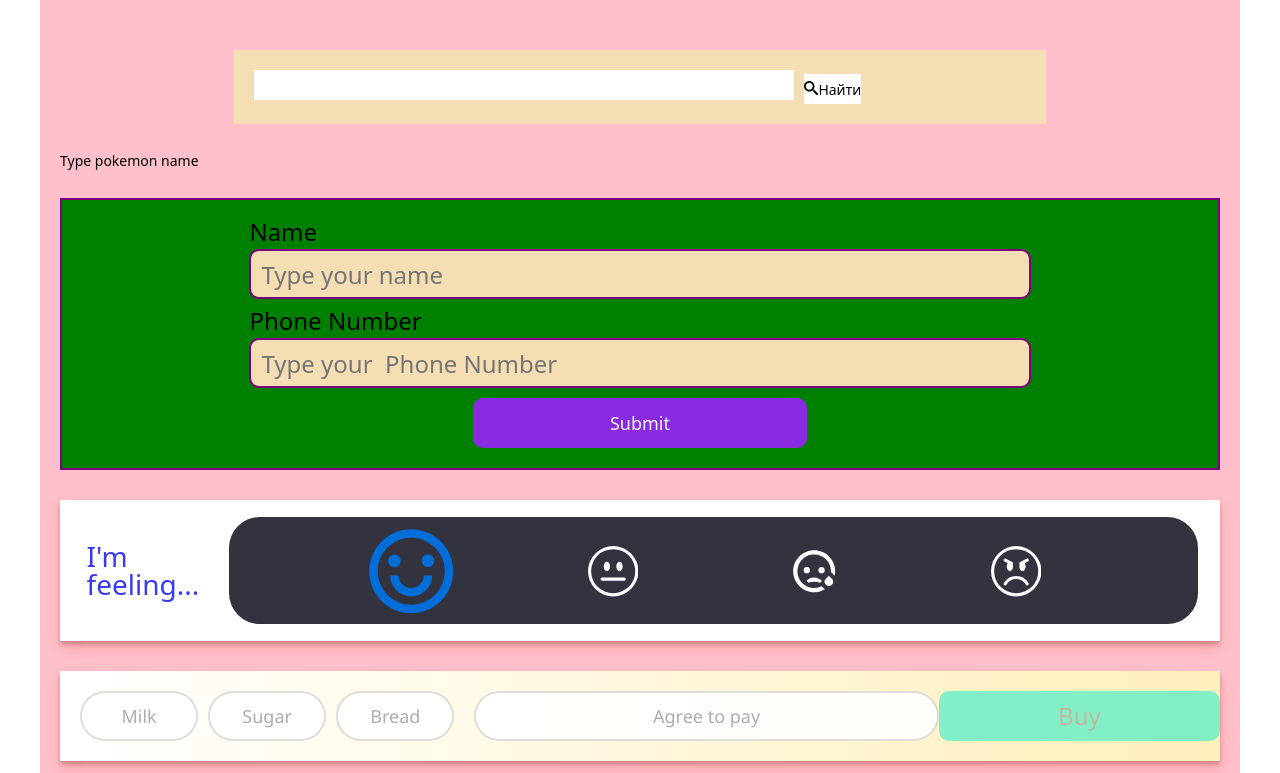
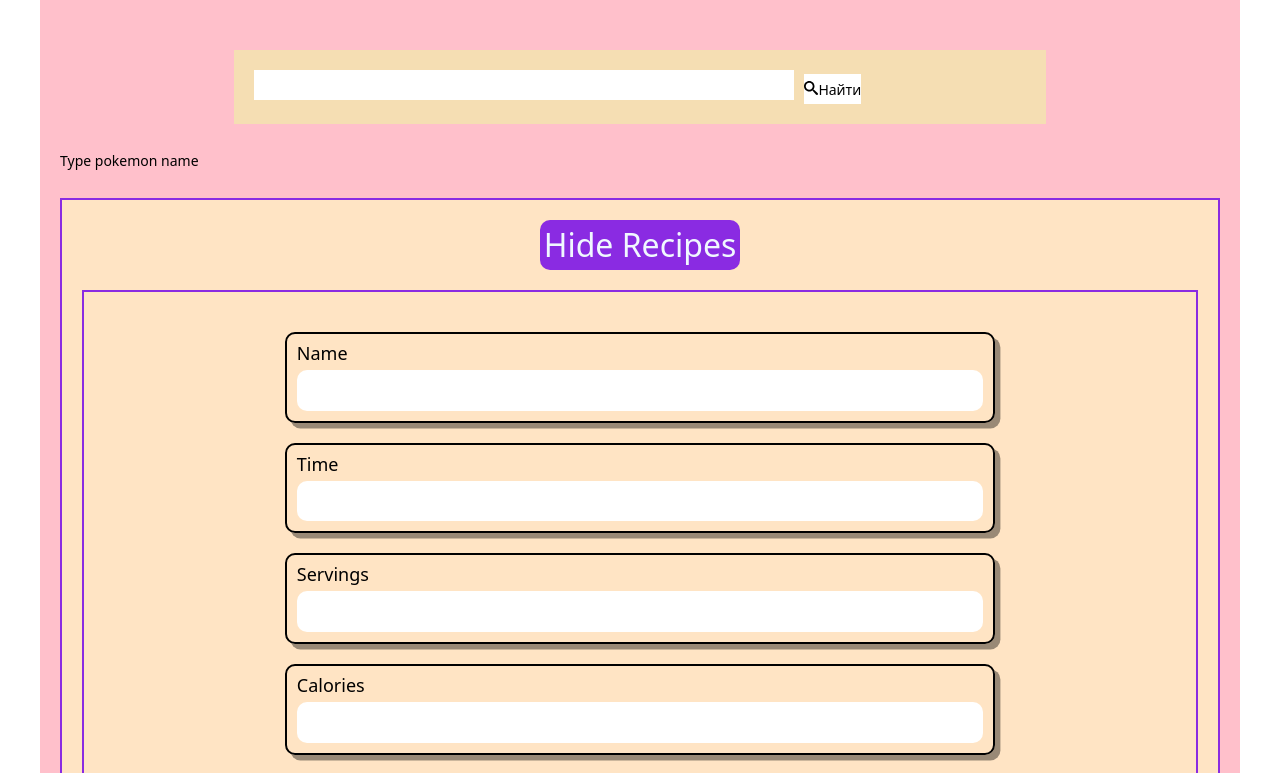
Before and after one commit to Iryna-Artymuk/React, a React (Create React App) app: page / in a window 1280 px wide. Shown: the top 773 px of the page. Built offline with nearby package versions, Linux system fonts and the light colour scheme.

Commit message:
Update App.js

```diff
--- a/src/components/App/App.js
+++ b/src/components/App/App.js
@@ -39,6 +39,7 @@ class App extends Component {
     firterValue: '',
     irterValue: '',
     pokemonName: '',
+
   };
 
   deleteToDo = toDoId => {
@@ -133,10 +134,10 @@ class App extends Component {
         <ToastContainer autoClose={2000} hideProgressBar={true} />
         <PokemonForm onSubmit={this.getNameFromInput} />
         <PokemonInfo pokemonName={this.state.pokemonName} />
-        {/* <Dropdown
+        <Dropdown
           toggleModal={this.toggleModal}
           addImgUrl={this.addImgUrl}
-        /> */}
+        />
         <Form FormSubmit={this.formSubmitHandler} />
         {this.state.modalActive && (
           <Modal
```
